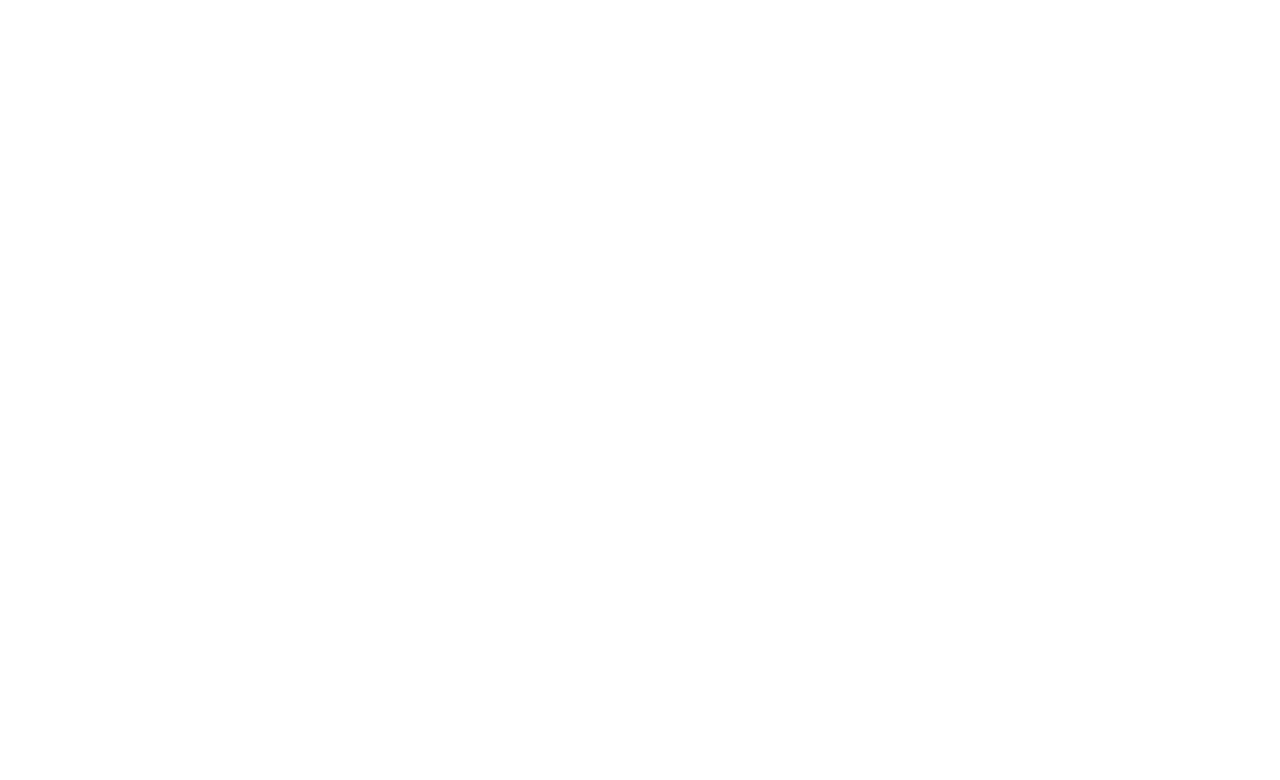
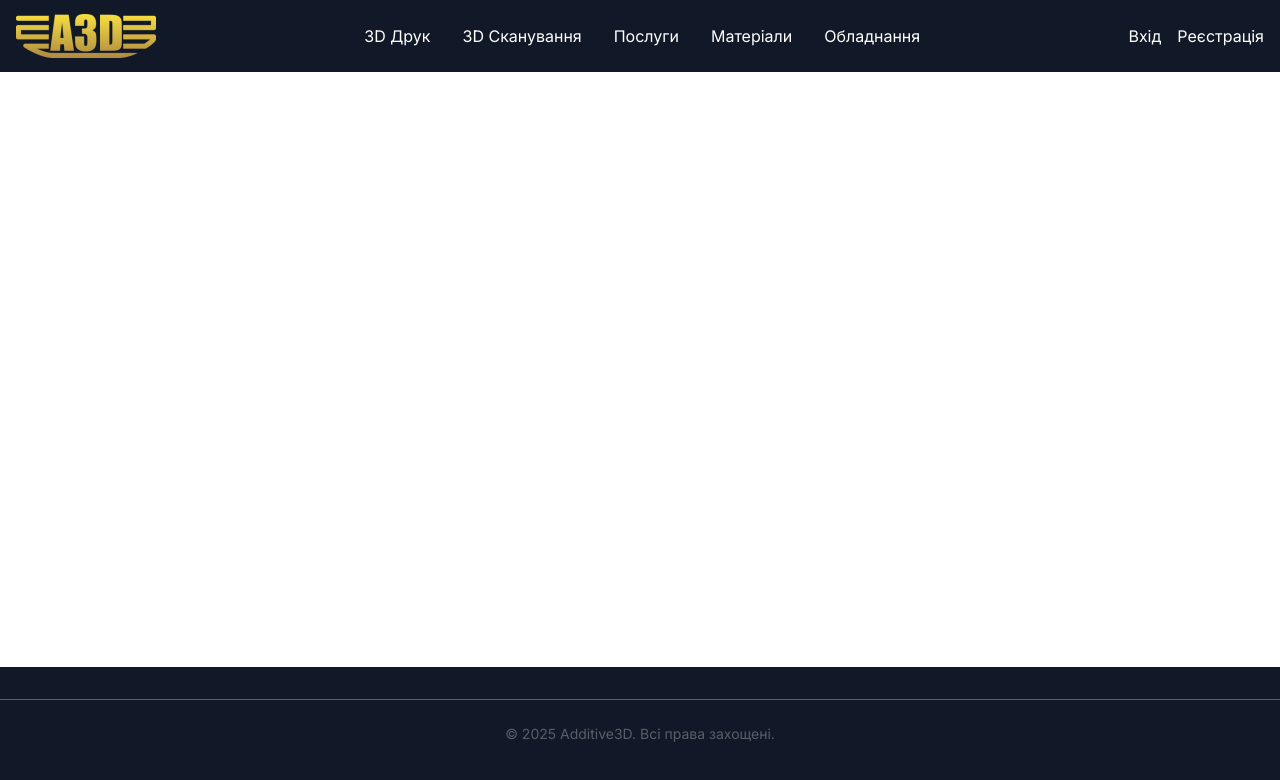
Before and after one commit to g4rv/additive-3d, a Next.js app: page / in a window 1280 px wide. Shown: the top 780 px of the page. Built offline with nearby package versions, Linux system fonts and the light colour scheme.

Commit message:
update layout component

```diff
--- a/app/layout.tsx
+++ b/app/layout.tsx
@@ -1,3 +1,5 @@
+import Footer from "@/components/Footer";
+import { Header } from "@/components/Header";
 import type { Metadata } from "next";
 import { Inter } from "next/font/google";
 import "./globals.css";
@@ -17,8 +19,12 @@
   children: React.ReactNode;
 }>) {
   return (
-    <html lang="en">
-      <body className={`${inter.className} antialiased`}>{children}</body>
+    <html lang="en" className="h-full">
+      <body className={`${inter.className} antialiased flex flex-col h-full`}>
+        <Header />
+        <main className="grow">{children}</main>
+        <Footer />
+      </body>
     </html>
   );
 }
```
